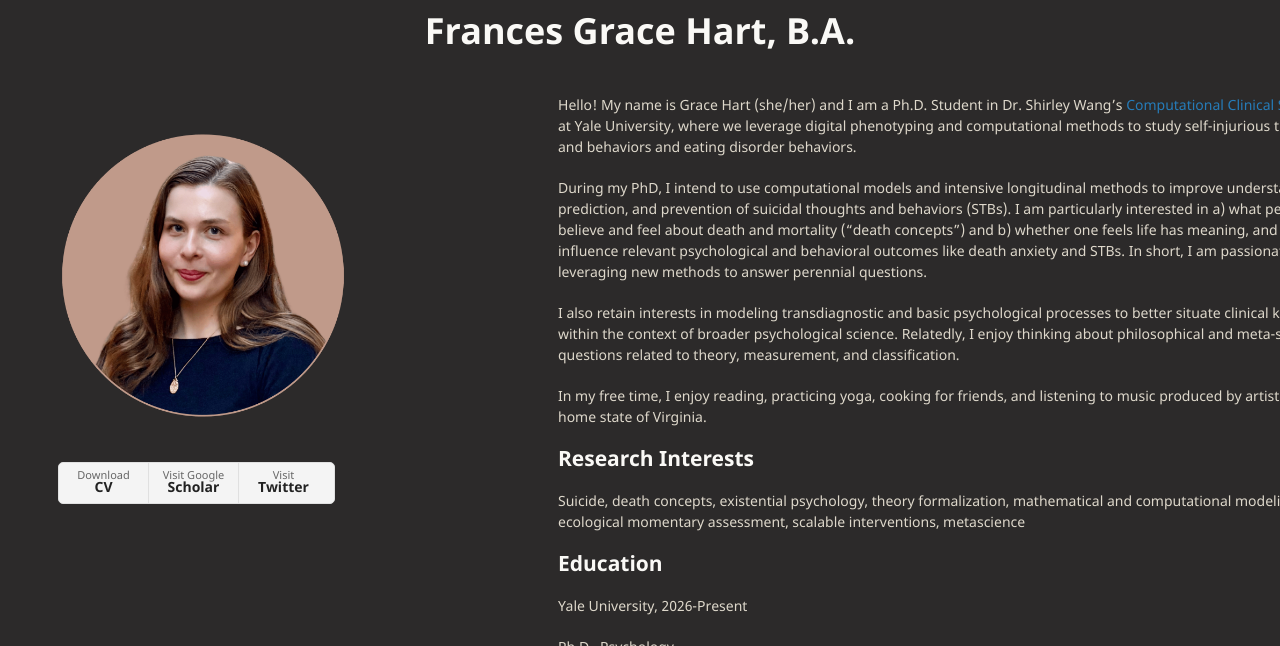
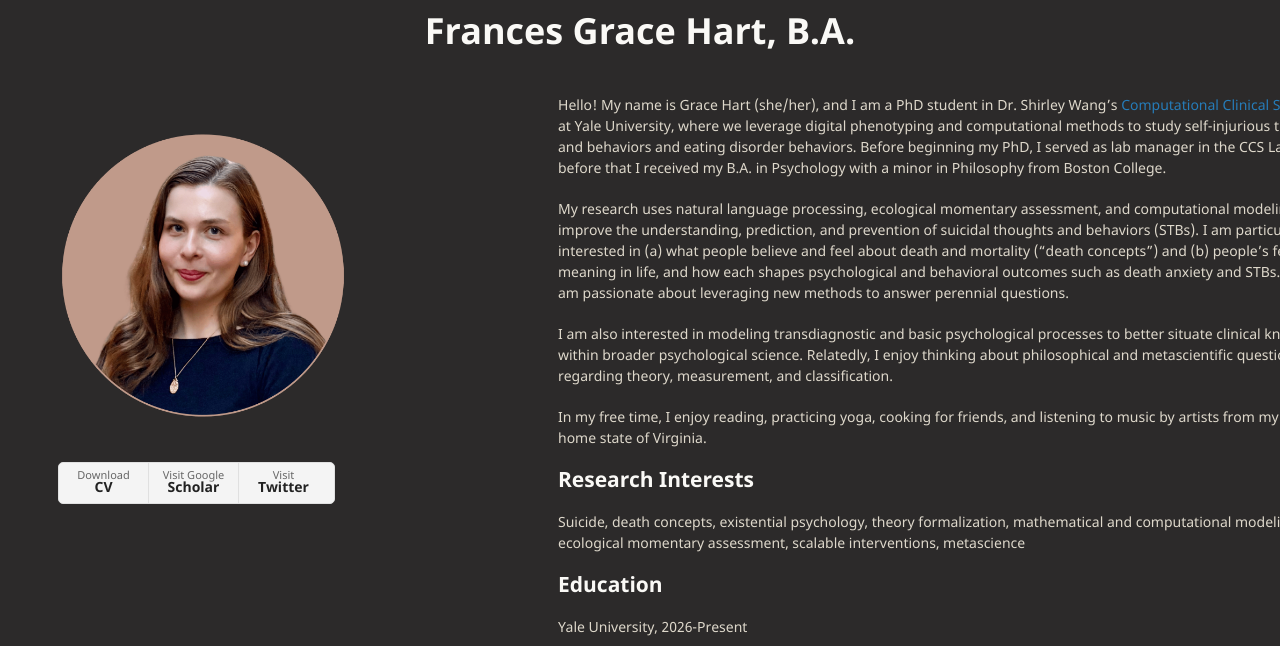
Before and after one commit to francesghart/francesghart.github.io, a Jekyll site: the page built from index.md, in a window 1280 px wide and 900 px high, cut to the strip 254-900 px from the top of the window. Built offline with Jekyll 4.4.1, drawn with Linux system fonts in a browser that asks for light colours.

Commit message:
updated CV, bio

```diff
--- a/_config.yml
+++ b/_config.yml
@@ -23,7 +23,7 @@ show_downloads: true
 google_analytics: true
 theme: jekyll-theme-minimal
 twitter: https://twitter.com/francesghart
-cv: /assets/documents/26.6_hart_cv_abridged.pdf
+cv: /assets/documents/26.11_hart_cv_abridged.pdf
 banner: /assets/images/death_and_life.png
 github: https://github.com/francesghart
 GoogleScholar: https://scholar.google.com/citations?user=g9bdlswAAAAJ&hl=en
--- a/index.md
+++ b/index.md
@@ -4,13 +4,13 @@ layout: default
 
 <!-- ![Danse Macabre](/assets/images/DanseMacabreCrop.png) -->
 
-Hello! My name is Grace Hart (she/her) and I am a Ph.D. Student in Dr. Shirley Wang's [Computational Clinical Science Lab](https://ccslab.yale.edu/) at Yale University, where we leverage digital phenotyping and computational methods to study self-injurious thoughts and behaviors and eating disorder behaviors.
+Hello! My name is Grace Hart (she/her), and I am a PhD student in Dr. Shirley Wang's [Computational Clinical Science Lab](https://ccslab.yale.edu/) at Yale University, where we leverage digital phenotyping and computational methods to study self-injurious thoughts and behaviors and eating disorder behaviors. Before beginning my PhD, I served as lab manager in the CCS Lab, and before that I received my B.A. in Psychology with a minor in Philosophy from Boston College.
 
-During my PhD, I intend to use computational models and intensive longitudinal methods to improve understanding, prediction, and prevention of suicidal thoughts and behaviors (STBs). I am particularly interested in a) what people believe and feel about death and mortality ("death concepts") and b) whether one feels life has meaning, and how these influence relevant psychological and behavioral outcomes like death anxiety and STBs. In short, I am passionate about leveraging new methods to answer perennial questions.
+My research uses natural language processing, ecological momentary assessment, and computational modeling to improve the understanding, prediction, and prevention of suicidal thoughts and behaviors (STBs). I am particularly interested in (a) what people believe and feel about death and mortality ("death concepts") and (b) people's felt sense of meaning in life, and how each shapes psychological and behavioral outcomes such as death anxiety and STBs. In short, I am passionate about leveraging new methods to answer perennial questions.
 
-I also retain interests in modeling transdiagnostic and basic psychological processes to better situate clinical knowledge within the context of broader psychological science. Relatedly, I enjoy thinking about philosophical and meta-scientific questions related to theory, measurement, and classification.
+I am also interested in modeling transdiagnostic and basic psychological processes to better situate clinical knowledge within broader psychological science. Relatedly, I enjoy thinking about philosophical and metascientific questions regarding theory, measurement, and classification.
 
-In my free time, I enjoy reading, practicing yoga, cooking for friends, and listening to music produced by artists from my home state of Virginia.
+In my free time, I enjoy reading, practicing yoga, cooking for friends, and listening to music by artists from my beloved home state of Virginia.
 
 <!-- There should be whitespace between paragraphs. -->
 
```
Also changed, not shown: 3 other files.
